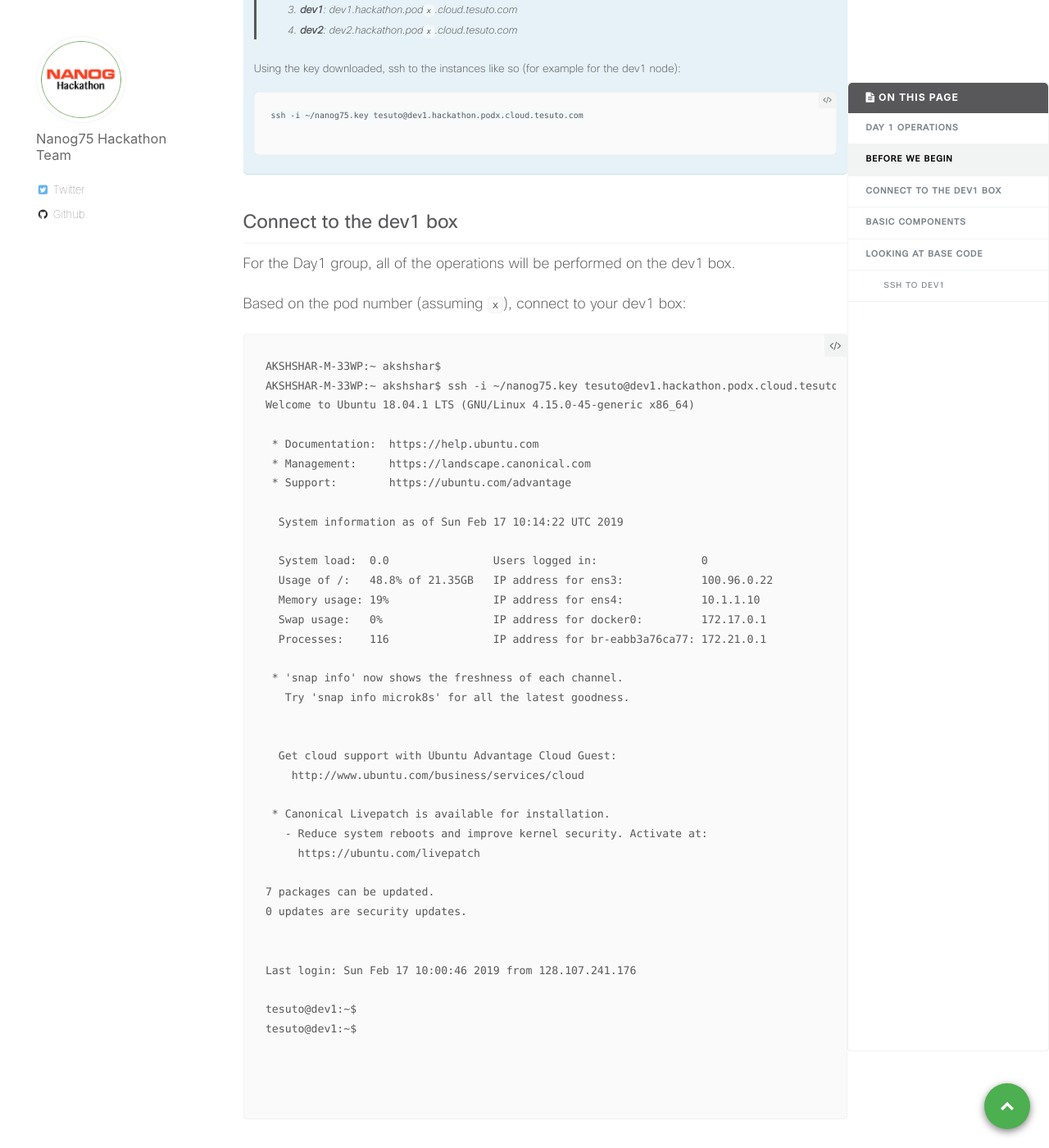
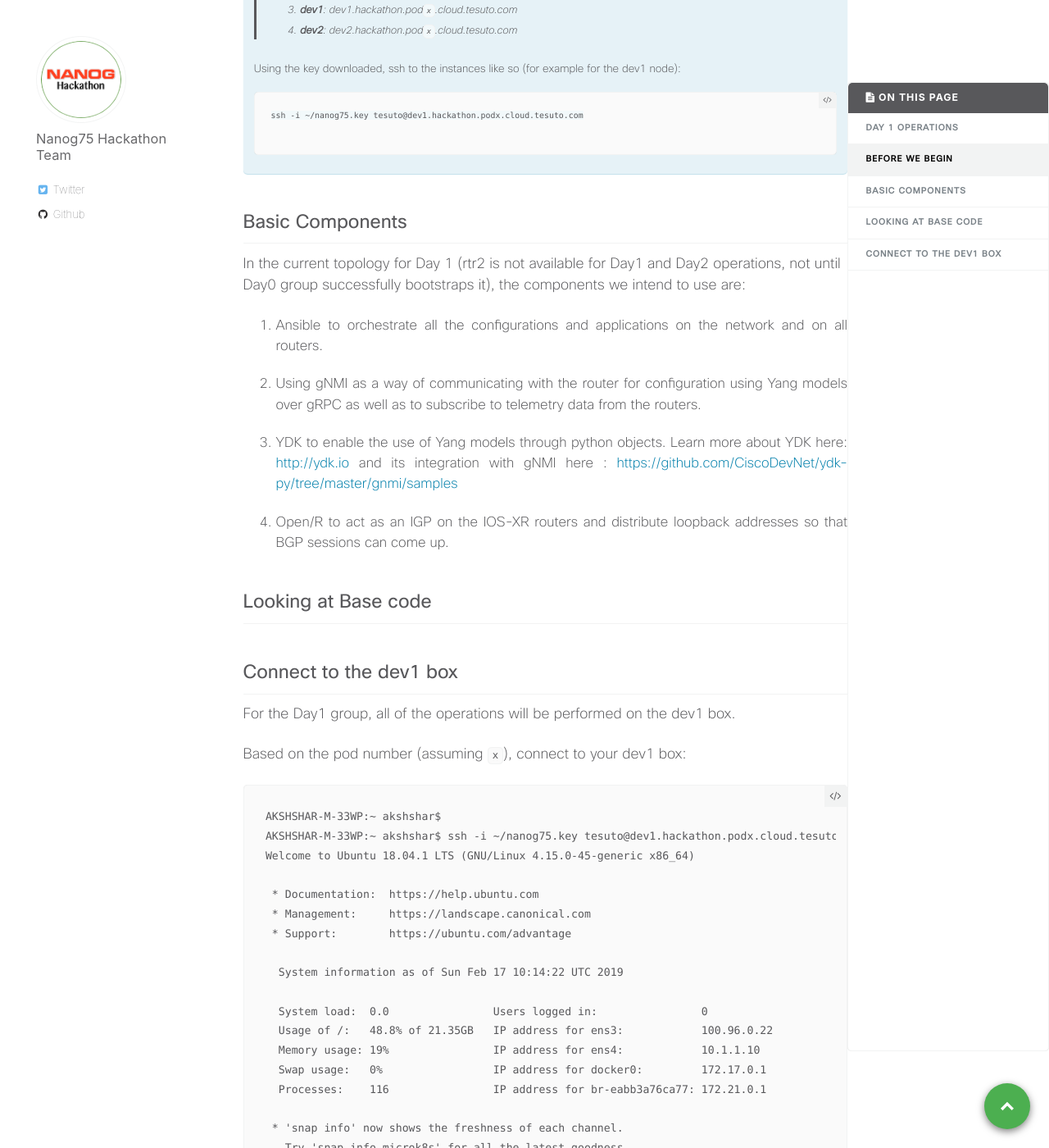
Before and after one commit to nanog75/hackathon, a Jekyll site: the page built from _day1/2019-02-17-step-1-understand-day-1-operations.md, in a window 1280 px wide and 1400 px high, scrolled down 1640 px. Shown: the whole window at 82% size. Built offline with Jekyll 4.4.1, drawn with Linux system fonts in a browser that asks for light colours; part of the change alters nothing that is shown; some of the changed text lies outside the part shown.

Commit message:
Create 2019-02-17-step-1-understand-day-1-operations.md

````diff
--- a/_day1/2019-02-17-step-1-understand-day-1-operations.md
+++ b/_day1/2019-02-17-step-1-understand-day-1-operations.md
@@ -80,6 +80,27 @@ ssh -i ~/nanog75.key tesuto@dev1.hackathon.podx.cloud.tesuto.com
 
 
 
+
+## Basic Components
+
+In the current topology for Day 1 (rtr2 is not available for Day1 and Day2 operations, not until Day0 group successfully bootstraps it),  the components we intend to use are:
+
+1. Ansible to orchestrate all the configurations and applications on the network and on all routers.
+
+2. Using gNMI as a way of communicating with the router for configuration using Yang models over gRPC as well as to subscribe to telemetry data from the routers.
+
+3. YDK to enable the use of Yang models through python objects. Learn more about YDK here: <http://ydk.io> and its integration with gNMI here : <https://github.com/CiscoDevNet/ydk-py/tree/master/gnmi/samples>
+
+
+4.  Open/R to act as an IGP on the IOS-XR routers and distribute loopback addresses so that BGP sessions can come up.
+
+
+
+
+
+## Looking at Base code
+
+
 ## Connect to the dev1 box
 
 
@@ -128,29 +149,3 @@ tesuto@dev1:~$
 
 
 ```
-
-
-## Basic Components
-
-In the current topology for Day 1 (rtr2 is not available for Day1 and Day2 operations, not until Day0 group successfully bootstraps it),  the components we intend to use are:
-
-1. Ansible to orchestrate all the configurations and applications on the network and on all routers.
-
-2. Using gNMI as a way of communicating with the router for configuration using Yang models over gRPC as well as to subscribe to telemetry data from the routers.
-
-3. YDK to enable the use of Yang models through python objects. Learn more about YDK here: <http://ydk.io> and its integration with gNMI here : <https://github.com/CiscoDevNet/ydk-py/tree/master/gnmi/samples>
-
-
-4.  Open/R to act as an IGP on the IOS-XR routers and distribute loopback addresses so that BGP sessions can come up.
-
-
-
-
-
-## Looking at Base code
-
-
-### SSH to dev1
-
-
-For the Day1 group, the development box to be used is `dev1`
````
